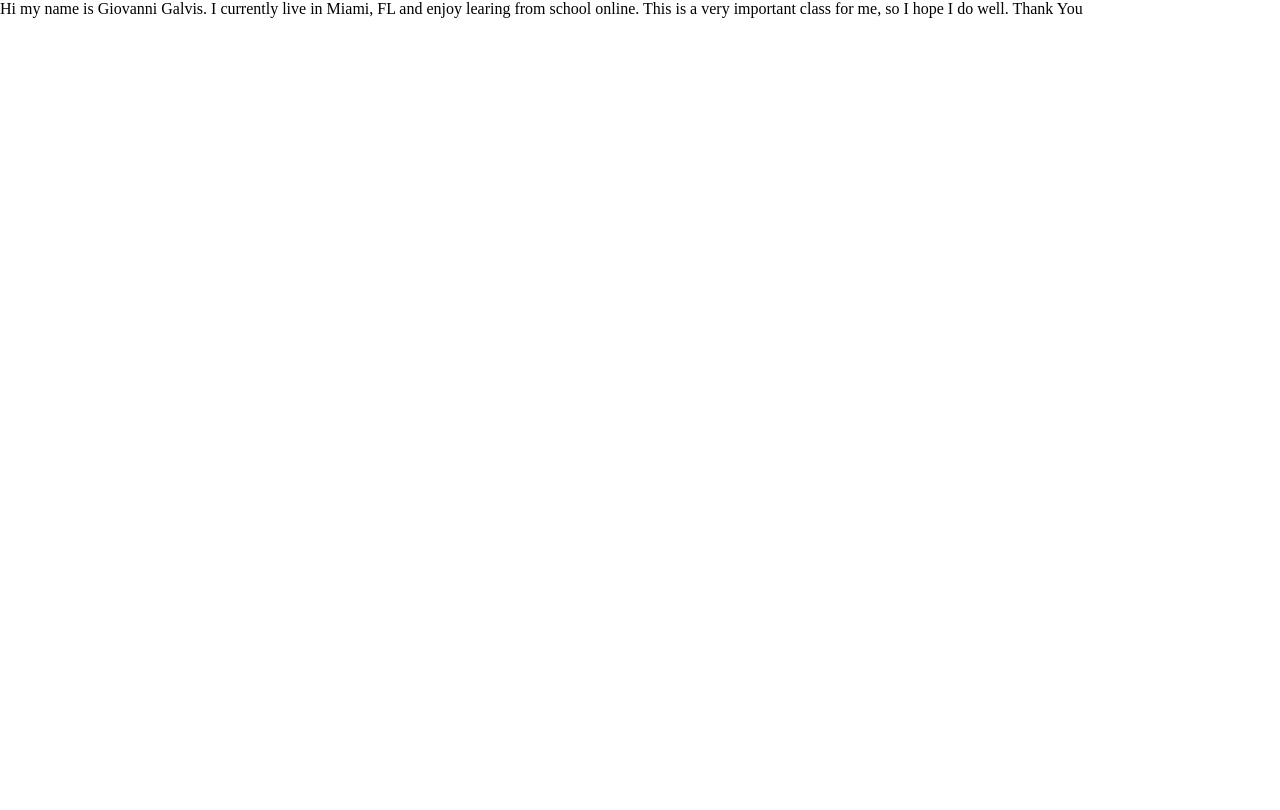
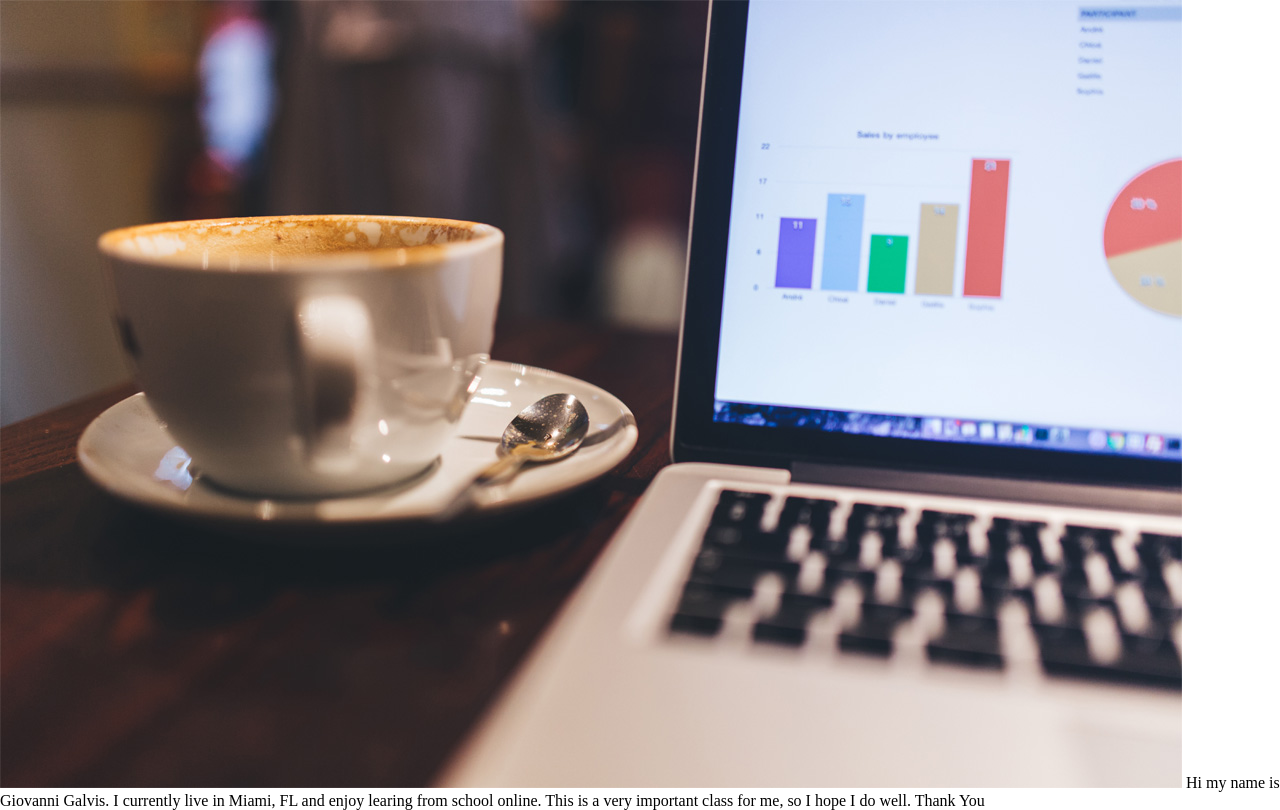
Before and after one commit to Metman19/WSP-projectTemplate-master, a plain HTML site: page index.html in a window 1280 px wide. Drawn offline with Linux system fonts and the light colour scheme.

Commit message:
added an image to the header

```diff
--- a/index.html
+++ b/index.html
@@ -8,6 +8,9 @@
 <body>
 
 	<!-- Header -->
+	<header>
+		<img src="images/Giovanni-Galvis-Project1.jpg"
+	</header>
 
 	<!-- About -->
 	Hi my name is Giovanni Galvis. I currently live in Miami, FL and enjoy learing from school online.
```
Also changed, not shown: images/Giovanni-Galvis-Project1.jpg (added).
